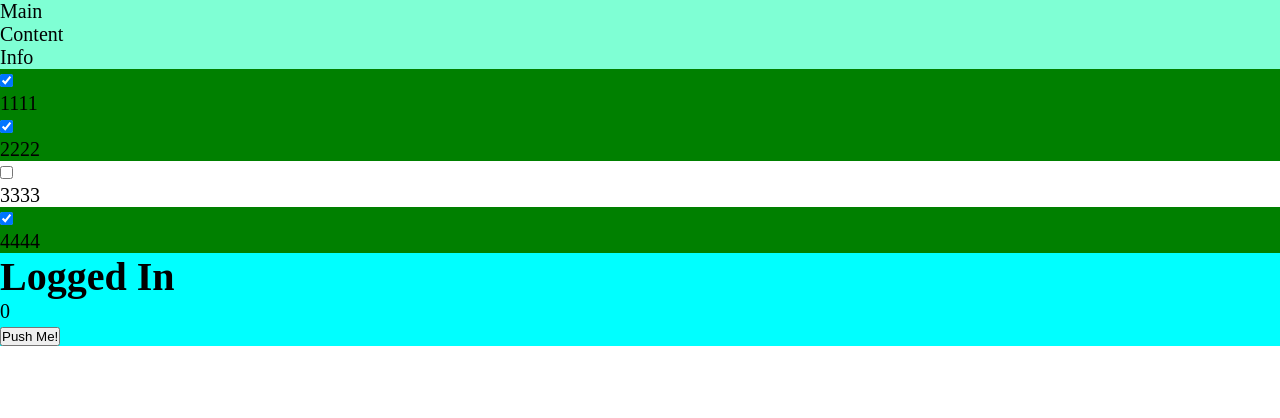
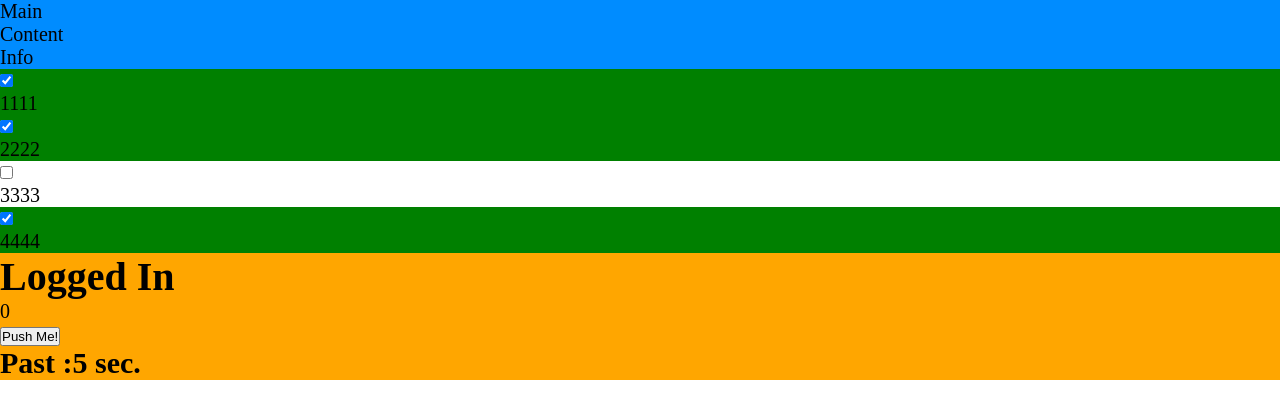
Before and after one commit to AntonKorobov/react-tutorial, a React (Create React App) app in the folder tutorial/: page / in a window 1280 px wide. Shown: the top 418 px of the page. Built offline with nearby package versions, Linux system fonts and the light colour scheme.

Commit message:
fear: add timer

```diff
--- a/tutorial/src/components/App.css
+++ b/tutorial/src/components/App.css
@@ -1,3 +1,3 @@
 .app {
-  background-color: aquamarine;
+  background-color: rgb(0, 140, 255);
 }
--- a/tutorial/src/components/MainContent.css
+++ b/tutorial/src/components/MainContent.css
@@ -1,3 +1,3 @@
 .main {
-    background-color: aqua;
+    background-color: rgb(255, 166, 0);
 }
--- a/tutorial/src/components/MainContent.js
+++ b/tutorial/src/components/MainContent.js
@@ -2,6 +2,7 @@ import React, { Component } from 'react';
 import './MainContent.css';
 import TodoItem from './TodoItem';
 import PushButton from './PushButton';
+import Timer from './Timer';
 
 const todoList = [
   { id: 1, text: '1111', completed: true },
@@ -52,6 +53,7 @@ class MainContent extends Component {
         <div className='todo-list'>{todoItemsComponents}</div>
         <h1>Logged {this.state.isLoggedIn ? 'In' : 'Out'}</h1>
         <PushButton counter={this.state.counter} handleClick={this.handleClick} />
+        <Timer />
       </main>
     );
   }
--- /dev/null
+++ b/tutorial/src/components/Timer.js
@@ -0,0 +1,25 @@
+import React, { Component } from 'react';
+
+export default class Timer extends Component {
+  constructor() {
+    super();
+    this.state = {
+      timer: 0,
+    };
+  }
+  componentDidMount() {
+    setInterval(() => {
+      this.setState((prevState) => {
+        return { timer: prevState.timer + 1 };
+      });
+    }, 1000);
+  }
+
+  render() {
+    return (
+      <div>
+        <h2>Past :{this.state.timer} sec.</h2>
+      </div>
+    );
+  }
+}
```
